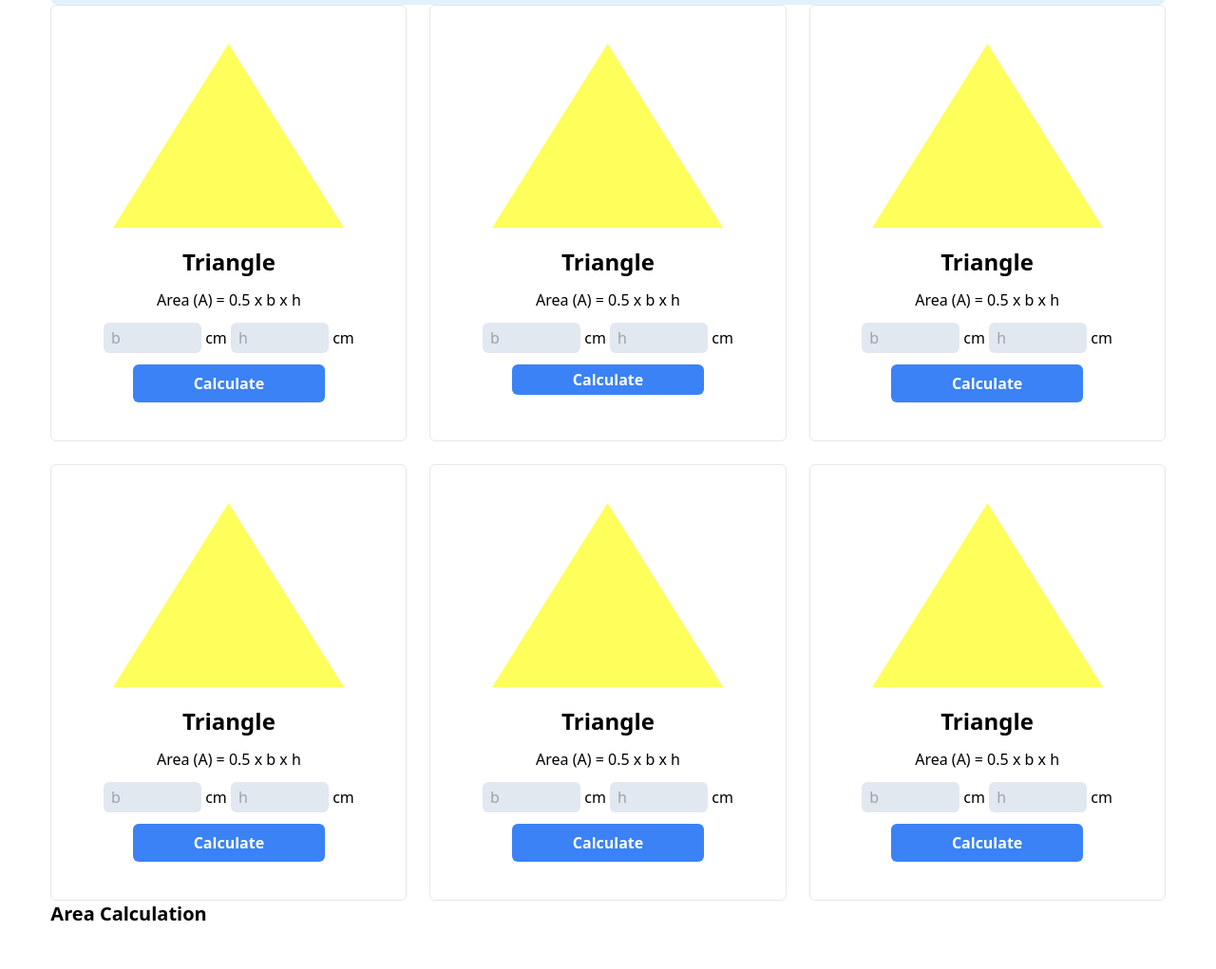
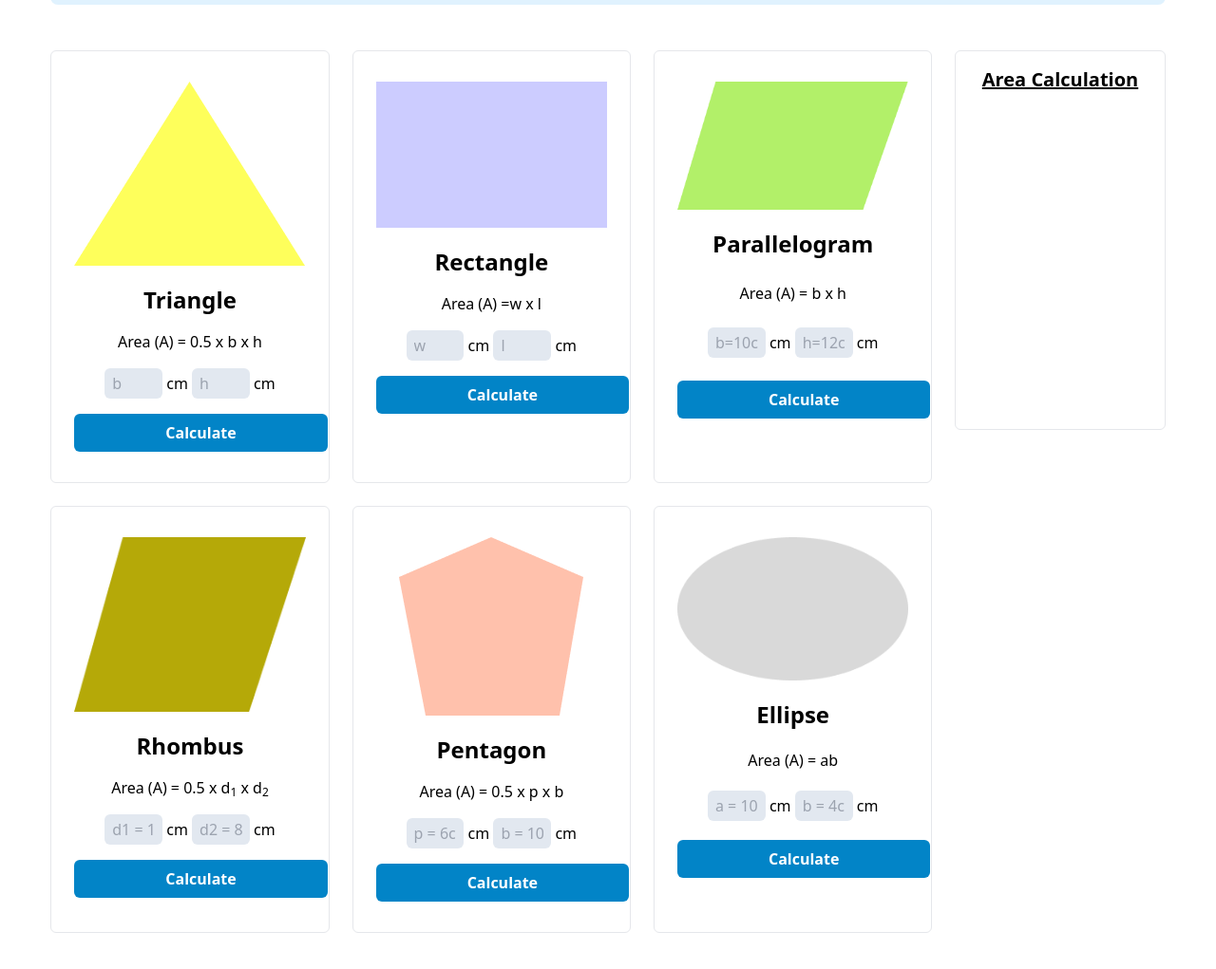
Before and after one commit to shamim26/Geometry-genius, a plain HTML site: page index.html in a window 1280 px wide. Shown: the part 123-1144 px from the top of the page at 95% size. Drawn offline with nearby package versions, Linux system fonts and the light colour scheme.

Commit message:
all design completed

```diff
--- a/index.html
+++ b/index.html
@@ -20,7 +20,7 @@
         <div>
           <button
             id="btn-blog"
-            class="text-white bg-blue-500 hover:bg-blue-800 font-semibold rounded-md py-1 px-5"
+            class="text-white bg-sky-600 hover:bg-sky-900 font-semibold rounded-md py-1 px-5"
           >
             Blog
           </button>
@@ -28,14 +28,14 @@
       </div>
     </section>
     <!-- card section -->
-    <section>
+    <section class="flex gap-6 mt-12">
       <div class="grid grid-cols-3 gap-6">
         <!-- card-1  -->
-        <div class="border rounded-md py-10 px-8">
+        <div class="border rounded-md py-8 px-6">
           <div>
             <img class="mx-auto mb-5" src="./images/triangle.png" alt="" />
           </div>
-          <div class="text-center space-y-3">
+          <div class="text-center space-y-4">
             <h2 class="text-2xl font-bold">Triangle</h2>
             <p>
               Area (A) = 0.5 x <span id="triangle-base">b</span> x
@@ -44,21 +44,21 @@
             <p>
               <input
                 id="triangle-basefield"
-                class="w-1/3 bg-slate-200 rounded-md px-2 py-1"
+                class="w-1/4 bg-slate-200 rounded-md px-2 py-1"
                 type="text"
                 placeholder="b"
               />
               cm
               <input
                 id="triangle-heightfield"
-                class="w-1/3 bg-slate-200 rounded-md px-2 py-1"
+                class="w-1/4 bg-slate-200 rounded-md px-2 py-1"
                 type="text"
                 placeholder="h"
               />
               cm
             </p>
             <button
-              class="bg-blue-500 hover:bg-blue-800 text-white font-semibold rounded-md py-2 px-16"
+              class="bg-sky-600 hover:bg-sky-900 text-white font-semibold rounded-md py-2 px-24"
               id="triangle-calculate"
             >
               Calculate
@@ -66,183 +66,186 @@
           </div>
         </div>
         <!-- card-2 -->
-        <div class="border rounded-md py-10 px-8">
+        <div class="border rounded-md py-8 px-6">
           <div>
-            <img class="mx-auto mb-5" src="./images/triangle.png" alt="" />
+            <img class="mx-auto mb-5" src="./images/rectangle.png" alt="" />
           </div>
-          <div class="text-center space-y-3">
-            <h2 class="text-2xl font-bold">Triangle</h2>
+          <div class="text-center space-y-4">
+            <h2 class="text-2xl font-bold">Rectangle</h2>
             <p>
-              Area (A) = 0.5 x <span id="triangle-base">b</span> x
-              <span id="triangle-height">h</span>
+              Area (A) =<span id="rectangle-width">w</span> x
+              <span id="rectangle-lenght">l</span>
             </p>
             <p>
               <input
-                id="triangle-basefield"
-                class="w-1/3 bg-slate-200 rounded-md px-2 py-1"
+                id="rectangle-widthfield"
+                class="w-1/4 bg-slate-200 rounded-md px-2 py-1"
                 type="text"
-                placeholder="b"
+                placeholder="w"
               />
               cm
               <input
-                id="triangle-heightfield"
-                class="w-1/3 bg-slate-200 rounded-md px-2 py-1"
+                id="rectangle-lenghtfield"
+                class="w-1/4 bg-slate-200 rounded-md px-2 py-1"
                 type="text"
-                placeholder="h"
+                placeholder="l"
               />
               cm
             </p>
             <button
-              class="bg-blue-500 hover:bg-blue-800 text-white font-semibold rounded-md py-1 px-16"
-              id="triangle-calculate"
+              class="bg-sky-600 hover:bg-sky-900 text-white font-semibold rounded-md py-2 px-24"
+              id="rectangle-calculate"
             >
               Calculate
             </button>
           </div>
         </div>
         <!-- card-3 -->
-        <div class="border rounded-md py-10 px-8">
+        <div class="border rounded-md py-8 px-6">
           <div>
-            <img class="mx-auto mb-5" src="./images/triangle.png" alt="" />
+            <img class="mx-auto mb-5" src="./images/parallelogram.png" alt="" />
           </div>
-          <div class="text-center space-y-3">
-            <h2 class="text-2xl font-bold">Triangle</h2>
+          <div class="text-center space-y-6">
+            <h2 class="text-2xl font-bold">Parallelogram</h2>
             <p>
-              Area (A) = 0.5 x <span id="triangle-base">b</span> x
-              <span id="triangle-height">h</span>
+              Area (A) = <span id="parallelogram-base">b</span> x
+              <span id="parallelogram-height">h</span>
             </p>
             <p>
               <input
-                id="triangle-basefield"
-                class="w-1/3 bg-slate-200 rounded-md px-2 py-1"
+                id="parallelogram-basefield"
+                class="w-1/4 bg-slate-200 rounded-md px-2 py-1"
                 type="text"
-                placeholder="b"
+                placeholder="b=10cm"
               />
               cm
               <input
-                id="triangle-heightfield"
-                class="w-1/3 bg-slate-200 rounded-md px-2 py-1"
+                id="parallelogram-heightfield"
+                class="w-1/4 bg-slate-200 rounded-md px-2 py-1"
                 type="text"
-                placeholder="h"
+                placeholder="h=12cm"
               />
               cm
             </p>
             <button
-              class="bg-blue-500 hover:bg-blue-800 text-white font-semibold rounded-md py-2 px-16"
-              id="triangle-calculate"
+              class="bg-sky-600 hover:bg-sky-900 text-white font-semibold rounded-md py-2 px-24"
+              id="parallelogram-calculate"
             >
               Calculate
             </button>
           </div>
         </div>
         <!-- card-4 -->
-        <div class="border rounded-md py-10 px-8">
+        <div class="border rounded-md py-8 px-6">
           <div>
-            <img class="mx-auto mb-5" src="./images/triangle.png" alt="" />
+            <img class="mx-auto mb-5" src="./images/rhombus.png" alt="" />
           </div>
-          <div class="text-center space-y-3">
-            <h2 class="text-2xl font-bold">Triangle</h2>
+          <div class="text-center space-y-4">
+            <h2 class="text-2xl font-bold">Rhombus</h2>
             <p>
-              Area (A) = 0.5 x <span id="triangle-base">b</span> x
-              <span id="triangle-height">h</span>
+              Area (A) = 0.5 x <span id="rhombus-d1">d<sub>1</sub></span> x
+              <span id="rhombus-d2">d<sub>2</sub></span>
             </p>
             <p>
               <input
-                id="triangle-basefield"
-                class="w-1/3 bg-slate-200 rounded-md px-2 py-1"
+                id="rhombus-d1field"
+                class="w-1/4 bg-slate-200 rounded-md px-2 py-1"
                 type="text"
-                placeholder="b"
+                placeholder="d1 = 16cm"
               />
               cm
               <input
-                id="triangle-heightfield"
-                class="w-1/3 bg-slate-200 rounded-md px-2 py-1"
+                id="rhombus-d2field"
+                class="w-1/4 bg-slate-200 rounded-md px-2 py-1"
                 type="text"
-                placeholder="h"
+                placeholder="d2 = 8cm"
               />
               cm
             </p>
             <button
-              class="bg-blue-500 hover:bg-blue-800 text-white font-semibold rounded-md py-2 px-16"
-              id="triangle-calculate"
+              class="bg-sky-600 hover:bg-sky-900 text-white font-semibold rounded-md py-2 px-24"
+              id="rhombus-calculate"
             >
               Calculate
             </button>
           </div>
         </div>
         <!-- card-5 -->
-        <div class="border rounded-md py-10 px-8">
+        <div class="border rounded-md py-8 px-6">
           <div>
-            <img class="mx-auto mb-5" src="./images/triangle.png" alt="" />
+            <img class="mx-auto mb-5" src="./images/pentagon.png" alt="" />
           </div>
-          <div class="text-center space-y-3">
-            <h2 class="text-2xl font-bold">Triangle</h2>
+          <div class="text-center space-y-4">
+            <h2 class="text-2xl font-bold">Pentagon</h2>
             <p>
-              Area (A) = 0.5 x <span id="triangle-base">b</span> x
-              <span id="triangle-height">h</span>
+              Area (A) = 0.5 x <span id="pentagon-perimeter">p</span> x
+              <span id="pentagon-base">b</span>
             </p>
             <p>
               <input
-                id="triangle-basefield"
-                class="w-1/3 bg-slate-200 rounded-md px-2 py-1"
+                id="pentagon-perimeterfield"
+                class="w-1/4 bg-slate-200 rounded-md px-2 py-1"
                 type="text"
-                placeholder="b"
+                placeholder="p = 6cm"
               />
               cm
               <input
-                id="triangle-heightfield"
-                class="w-1/3 bg-slate-200 rounded-md px-2 py-1"
+                id="pentagon-basefield"
+                class="w-1/4 bg-slate-200 rounded-md px-2 py-1"
                 type="text"
-                placeholder="h"
+                placeholder="b = 10cm"
               />
               cm
             </p>
             <button
-              class="bg-blue-500 hover:bg-blue-800 text-white font-semibold rounded-md py-2 px-16"
-              id="triangle-calculate"
+              class="bg-sky-600 hover:bg-sky-900 text-white font-semibold rounded-md py-2 px-24"
+              id="pentagon-calculate"
             >
               Calculate
             </button>
           </div>
         </div>
         <!-- card-6 -->
-        <div class="border rounded-md py-10 px-8">
+        <div class="border rounded-md py-8 px-6">
           <div>
-            <img class="mx-auto mb-5" src="./images/triangle.png" alt="" />
+            <img class="mx-auto mb-5" src="./images/ellipse.png" alt="" />
           </div>
-          <div class="text-center space-y-3">
-            <h2 class="text-2xl font-bold">Triangle</h2>
+          <div class="text-center space-y-5">
+            <h2 class="text-2xl font-bold">Ellipse</h2>
             <p>
-              Area (A) = 0.5 x <span id="triangle-base">b</span> x
-              <span id="triangle-height">h</span>
+              Area (A) = <span id="ellipse-a-axis">a</span
+              ><span id="ellipse-b-axis">b</span>
             </p>
             <p>
               <input
-                id="triangle-basefield"
-                class="w-1/3 bg-slate-200 rounded-md px-2 py-1"
+                id="ellipse-a-axisfield"
+                class="w-1/4 bg-slate-200 rounded-md px-2 py-1"
                 type="text"
-                placeholder="b"
+                placeholder="a = 10cm"
               />
               cm
               <input
-                id="triangle-heightfield"
-                class="w-1/3 bg-slate-200 rounded-md px-2 py-1"
+                id="ellipse-b-axisfield"
+                class="w-1/4 bg-slate-200 rounded-md px-2 py-1"
                 type="text"
-                placeholder="h"
+                placeholder="b = 4cm"
               />
               cm
             </p>
             <button
-              class="bg-blue-500 hover:bg-blue-800 text-white font-semibold rounded-md py-2 px-16"
-              id="triangle-calculate"
+              class="bg-sky-600 hover:bg-sky-900 text-white font-semibold rounded-md py-2 px-24"
+              id="ellipse-calculate"
             >
               Calculate
             </button>
           </div>
         </div>
       </div>
-      <div>
-        <h2 class="text-xl font-bold">Area Calculation</h2>
+      <div class="border rounded-md w-[440px] h-[400px]">
+        <h2 class="text-xl font-bold text-center underline mt-4">
+          Area Calculation
+        </h2>
+        <div id="results"></div>
       </div>
     </section>
 
```
